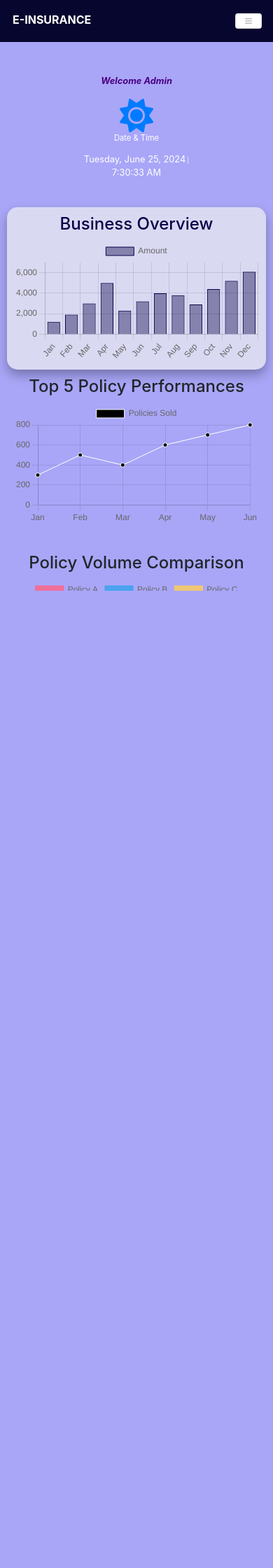
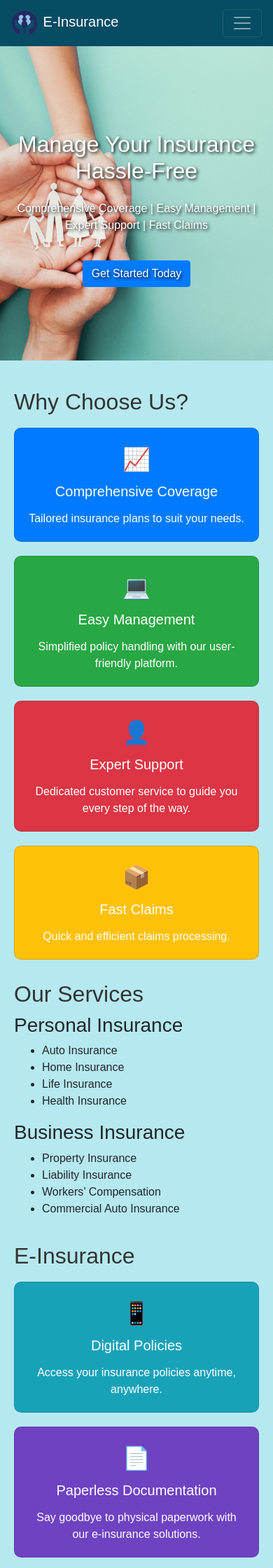
Before and after one commit to Meghanarayanov/Insurance_company, a Django app: page / in a window 390 px wide. Shown: the top 2240 px of the page at 70% size. Before the commit the page ends 844 px from the top, so only its background shows below. Run offline with Django 5.2, Linux system fonts and the light colour scheme.

Commit message:
loginpage-creation

```diff
--- a/insuranceapp/urls.py
+++ b/insuranceapp/urls.py
@@ -4,8 +4,12 @@ from . import views
 
 
 urlpatterns = [
-    path('',views.admindashboard,name='admindashboard'),
-    path("index",views.index,name="index"),
+
+    path("",views.index,name="index"),
+    path("loginpage",views.loginpage,name="loginpage"),
+    path("login_db",views.login_db,name="login_db"),
+    path("contactus",views.contactus,name="contactus"),
+    path('admindashboard',views.admindashboard,name='admindashboard'),
     path('addagent',views.addagent,name='addagent'),
     path('viewagent',views.viewagent,name='viewagent'),
     path('campaign',views.campaign,name='campaign'),
@@ -18,7 +22,8 @@ urlpatterns = [
     path('agent_profile',views.agent_profile,name='agent_profile'),
     path('edit_agent',views.edit_agent,name='edit_agent'),
     path('change_password',views.change_password,name='change_password'),
-    path('cutomer_informations',views.cutomer_informations,name='cutomer_informations')
+    path('cutomer_informations',views.cutomer_informations,name='cutomer_informations'),
+    path("logout",views.logout,name="logout"),
 
 
 
--- a/insuranceapp/views.py
+++ b/insuranceapp/views.py
@@ -1,8 +1,25 @@
-from django.shortcuts import render
+from django.shortcuts import render,redirect
 
 # Create your views here.
 def index(request):
     return render(request,'index.html')
+def loginpage(request):
+    return render(request,'loginpage.html')
+def login_db(request):
+
+    if request.method == 'POST':
+        username = request.POST.get('username')
+
+
+
+        if username == 'admin':
+             return redirect('admindashboard')
+        else:
+            return redirect('agentdashboard')
+    else:
+       return render(request, 'loginpage.html')
+def contactus(request):
+    return render(request,'contactus.html')
 def admindashboard(request):
     return render(request,'admindashboard.html')
 def addagent(request):
@@ -33,3 +50,5 @@ def change_password(request):
     return render(request,'change_password.html')
 def cutomer_informations(request):
     return render(request,'customerinformation.html')
+def logout(request):
+    return render(request,'index.html')
--- a/templates/adminbase.html
+++ b/templates/adminbase.html
@@ -4,7 +4,9 @@
     {% load static %}
     <meta charset="UTF-8">
     <meta name="viewport" content="width=device-width, initial-scale=1.0">
-    <title>Insurance</title>
+    <title>INSURANCE</title>
+
+    <link rel="shortcut icon" type="image/png" href="{% static 'images/logo6.png' %}">
 
     <link rel="stylesheet" href="https://cdn.jsdelivr.net/npm/bootstrap@4.6.2/dist/css/bootstrap.min.css">
     <link rel="shortcut-icon" type="image" href="tuitionicon.jpg">
@@ -139,8 +141,8 @@
 
             <ul class="navbar-nav ml-auto">
                 <li class="nav-item">
-                    <a class="nav-link text-white d-none d-lg-block" href=""><i class="fas fa-sign-out-alt"></i>Log Out</a> <!-- Hide on smaller screens -->
-                    <button class="btn btn-light text-dark d-block d-lg-none mt-2 logoutbuttn"><a href=""><i class="fas fa-sign-out-alt"></i>Log Out</a></button> <!-- Show on smaller screens -->
+                    <a class="nav-link text-white d-none d-lg-block" href="{% url 'logout' %}"><i class="fas fa-sign-out-alt"></i>Log Out</a> <!-- Hide on smaller screens -->
+                    <button class="btn btn-light text-dark d-block d-lg-none mt-2 logoutbuttn"><a href="{% url 'logout' %}"><i class="fas fa-sign-out-alt"></i>Log Out</a></button> <!-- Show on smaller screens -->
                 </li>
             </ul>
         </div>
--- a/templates/base.html
+++ b/templates/base.html
@@ -4,9 +4,9 @@
     {% load static %}
     <meta charset="UTF-8">
     <meta name="viewport" content="width=device-width, initial-scale=1.0">
-    <title>STELLAR</title>
-    <link rel="stylesheet" href="style.css">
-    <link rel="shortcut icon" type="image/png" href="{% static 'images/stellar-1.png' %}">
+    <title>INSURANCE</title>
+
+    <link rel="shortcut icon" type="image/png" href="{% static 'images/logo6.png' %}">
     <link rel="stylesheet" href="https://cdn.jsdelivr.net/npm/bootstrap@4.6.2/dist/css/bootstrap.min.css">
     <link rel="stylesheet" href="https://cdnjs.cloudflare.com/ajax/libs/font-awesome/6.2.0/css/all.min.css">
     <script src="https://cdn.jsdelivr.net/npm/jquery@3.7.1/dist/jquery.slim.min.js"></script>
@@ -49,14 +49,14 @@
         <div class="collapse navbar-collapse" id="navbarSupportedContent">
             <ul class="navbar-nav ml-auto">
                 <li class="nav-item active">
-                    <a class="nav-link" href="">Home <span class="sr-only">(current)</span></a>
+                    <a class="nav-link" href="{% url 'index' %}">Home <span class="sr-only">(current)</span></a>
                 </li>
                 <li class="nav-item">
-                    <a class="nav-link text-white" href="">Contact</a>
+                    <a class="nav-link text-white" href="{% url 'contactus' %}">Contact</a>
                 </li>
             </ul>
             <div class="ml-lg-2 mt-2 mt-lg-0">
-                <a href="" class="btn btn-outline-light rounded-pill loginbutton text-decoration-none">Login</a>
+                <a href="{% url 'loginpage' %}" class="btn btn-outline-light rounded-pill loginbutton text-decoration-none">Login</a>
             </div>
         </div>
     </nav>
--- a/templates/index.html
+++ b/templates/index.html
@@ -2,7 +2,6 @@
 {% block content %}
 {% load static %}
 <style>
-
     body {
         font-family: Arial, sans-serif;
         margin: 0;
@@ -17,16 +16,21 @@
     }
     .container {
         padding: 20px;
-            max-width: 1200px;
-            margin: 0 auto;
-            background-color: white;
+        max-width: 100%;
+        margin: 0 ;
+        background-color:#B5E9EF;
     }
     .hero {
-            background:  url('{% static "images/admin.jpg" %}') no-repeat center center/cover;
+        background: url('{% static "images/admin.jpg" %}') no-repeat center center/cover;
         color: white;
         text-align: center;
         padding: 100px 20px;
-            margin-top:60px;
+        margin-top: 65px;
+        height:450px;
+    }
+    .hero h2, .hero p ,.hero button {
+        text-shadow: 2px 2px 4px rgba(0, 0, 0, 0.9);
+        margin-top: 22px;
     }
     .section {
         margin: 20px 0;
@@ -43,28 +47,56 @@
         display: inline-block;
         margin: 10px 0;
     }
-        .faq-item {
+    .card {
+        padding: 20px;
+        border-radius: 10px;
         margin: 10px 0;
+        text-align: center;
+        color: white;
     }
-        .social-icons img {
-            width: 30px;
-            margin: 0 10px;
+    .card h5 {
+        margin-bottom: 15px;
     }
+    .card p {
+        margin-bottom: 0;
+    }
+    .card-1 {
+        background-color: #007BFF;
+    }
+    .card-2 {
+        background-color: #28a745;
+    }
+    .card-3 {
+        background-color: #dc3545;
+    }
+    .card-4 {
+        background-color: #ffc107;
+    }
+    .card-5 {
+        background-color: #17a2b8;
+    }
+    .card-6 {
+        background-color: #6f42c1;
+    }
+
+
     .footer-links {
         color: #bbb;
         text-decoration: none;
         margin: 0 10px;
     }
+    .icon {
+        font-size: 2em;
+        margin-bottom: 10px;
+    }
 </style>
 </head>
 <body>
 
-
-
 <div class="hero">
     <h2>Manage Your Insurance Hassle-Free</h2>
     <p>Comprehensive Coverage | Easy Management | Expert Support | Fast Claims</p>
-        <a href="#get-started" class="button">Get Started Today</a>
+    <button class="btn btn-primary"><a href="{% url 'loginpage' %}" class="text-white text-decoration-none">Get Started Today</a></button>
 </div>
 
 <div class="container">
@@ -73,35 +105,31 @@
         <h2>Why Choose Us?</h2>
         <div class="row">
             <div class="col-md-3">
-                    <div class="card">
-                        <div class="card-body">
+                <div class="card card-1">
+                    <div class="icon">&#x1F4C8;</div>
                     <h5 class="card-title">Comprehensive Coverage</h5>
                     <p class="card-text">Tailored insurance plans to suit your needs.</p>
                 </div>
             </div>
-                </div>
             <div class="col-md-3">
-                    <div class="card">
-                        <div class="card-body">
+                <div class="card card-2">
+                    <div class="icon">&#x1F4BB;</div>
                     <h5 class="card-title">Easy Management</h5>
                     <p class="card-text">Simplified policy handling with our user-friendly platform.</p>
                 </div>
             </div>
-                </div>
             <div class="col-md-3">
-                    <div class="card">
-                        <div class="card-body">
+                <div class="card card-3">
+                    <div class="icon">&#x1F464;</div>
                     <h5 class="card-title">Expert Support</h5>
                     <p class="card-text">Dedicated customer service to guide you every step of the way.</p>
                 </div>
             </div>
-                </div>
             <div class="col-md-3">
-                    <div class="card">
-                        <div class="card-body">
+                <div class="card card-4">
+                    <div class="icon">&#x1F4E6;</div>
                     <h5 class="card-title">Fast Claims</h5>
                     <p class="card-text">Quick and efficient claims processing.</p>
-                        </div>
                 </div>
             </div>
         </div>
@@ -112,7 +140,7 @@
         <h2>Our Services</h2>
         <div class="row">
             <div class="col-md-6">
-                    <h3>Personal Insurance:</h3>
+                <h3>Personal Insurance</h3>
                 <ul>
                     <li>Auto Insurance</li>
                     <li>Home Insurance</li>
@@ -121,7 +149,7 @@
                 </ul>
             </div>
             <div class="col-md-6">
-                    <h3>Business Insurance:</h3>
+                <h3>Business Insurance</h3>
                 <ul>
                     <li>Property Insurance</li>
                     <li>Liability Insurance</li>
@@ -132,37 +160,45 @@
         </div>
     </div>
 
-        <!-- How It Works Section -->
-        <div class="section" id="how-it-works">
-            <h2>How It Works</h2>
-            <ol>
-                <li><strong>Get a Quote:</strong> Fill out our simple form to get a customized quote.</li>
-                <li><strong>Choose Your Plan:</strong> Select the best insurance plan that fits your needs.</li>
-                <li><strong>Manage Online:</strong> Access your policies, make payments, and file claims through our online portal.</li>
-                <li><strong>Support:</strong> Our expert team is here to assist you 24/7.</li>
-            </ol>
+    <!-- E-Insurance Section -->
+    <div class="section" id="e-insurance">
+        <h2>E-Insurance</h2>
+        <div class="row">
+            <div class="col-md-4">
+                <div class="card card-5">
+                    <div class="icon">&#x1F4F1;</div>
+                    <h5 class="card-title">Digital Policies</h5>
+                    <p class="card-text">Access your insurance policies anytime, anywhere.</p>
+                </div>
+            </div>
+            <div class="col-md-4">
+                <div class="card card-6">
+                    <div class="icon">&#x1F4C4;</div>
+                    <h5 class="card-title">Paperless Documentation</h5>
+                    <p class="card-text">Say goodbye to physical paperwork with our e-insurance solutions.</p>
+                </div>
+            </div>
+            <div class="col-md-4">
+                <div class="card card-1">
+                    <div class="icon">&#x1F4B8;</div>
+                    <h5 class="card-title">Online Payments</h5>
+                    <p class="card-text">Secure and easy online payment options for your convenience.</p>
+                </div>
+            </div>
+        </div>
+    </div>
+</div>
+
+<div class="footer">
+    <p>Copyright &copy; 2024 [Company Name] - Simplifying Insurance Management</p>
+    <div class="social-icons">
+        <p class="follow text-white text-center">Follow Us On</p>
+        <a href="#" class="social-icon text-white"><i class="fab fa-facebook-f"></i></a>
+        <a href="#" class="social-icon text-white"><i class="fab fa-twitter"></i></a>
+        <a href="#" class="social-icon text-white"><i class="fab fa-instagram"></i></a>
     </div>
 
 
-
-
-
-
-    </div>
-
-    <div class="footer">
-        <p>&copy; 2024 [Your Company Name] - Simplifying Insurance Management</p>
-        <div class="social-icons">
-            <a href="#"><img src="facebook-icon.png" alt="Facebook"></a>
-            <a href="#"><img src="twitter-icon.png" alt="Twitter"></a>
-            <a href="#"><img src="linkedin-icon.png" alt="LinkedIn"></a>
-        </div>
-        <p>
-            <a href="#" class="footer-links">Privacy Policy</a> |
-            <a href="#" class="footer-links">Terms of Service</a> |
-            <a href="#" class="footer-links">Contact</a> |
-            <a href="#" class="footer-links">FAQ</a>
-        </p>
 </div>
 
 </body>
```
Also changed, not shown: templates/agentbase.html (+5 -3 lines), templates/contactus.html (added, +132 -0 lines), templates/loginpage.html (added, +87 -0 lines), static/images/login.jpg (added). Lines whose indentation alone changed are shown as unchanged.
